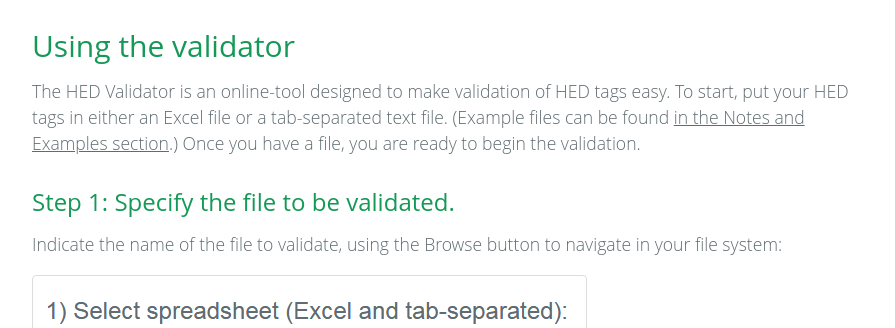
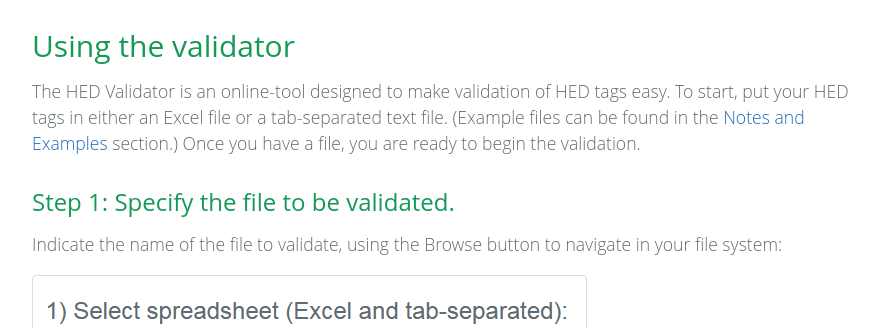
Before and after one commit to IanCa/hed-web, a Python web app: template python/webinterface/webinterface/templates/help.html in a window 1280 px wide. Shown: the part 809-1137 px from the top of the page, without its empty margins (192-1087 px from the left). Run offline with Jinja, Linux system fonts and the light colour scheme; the template is opened without the code that fills it, so the values that code supplies are empty; some libraries are stand-ins or nearby versions.

Commit message:
removed underlines in help doc

```diff
--- a/python/webinterface/webinterface/templates/help.html
+++ b/python/webinterface/webinterface/templates/help.html
@@ -25,9 +25,9 @@
     <h2 id="using_validator">Using the validator</h2>
     <p>The HED Validator is an online-tool designed to make validation of HED tags easy. To start, put your HED tags
         in
-        either an Excel file or a tab-separated text file. (Example files can be found <span
-                style="text-decoration: underline">in the Notes and Examples
-            section</span>.) Once you have a file, you are ready to begin the validation.</p>
+        either an Excel file or a tab-separated text file. (Example files can be found in the <a href="#notes_examples">Notes
+            and Examples</a>
+        section.) Once you have a file, you are ready to begin the validation.</p>
     <h3 id="specify_file">Step 1: Specify the file to be validated.</h3>
     <p>Indicate the name of the file to validate, using the Browse button to navigate in your file system:</p>
     <img src="{{ url_for('static', filename='img/specify_file.png') }}">
@@ -85,21 +85,21 @@
     <img src="{{ url_for('static', filename='img/setup_excel_spreadsheet.png') }}">
     <p>Above is an example of a functional and validated spreadsheet. Each tag follows a tiered format.</p>
     <p>Notes Column by Column:</p>
-    <p>A-<span style="text-decoration: underline">Event code</span>: These are set by the experimenter and they can
+    <p>A-Event code: These are set by the experimenter and they can
         be
         any number, letter, or combination of the two.
         (Examples: 1, A, Jump, leftclick01)</p>
-    <p>B-<span style="text-decoration: underline">Category</span>: Specifies what type of event this signifies.
+    <p>B-Category: Specifies what type of event this signifies.
         (Examples: Participant response, Experimental
         stimulus/Instruction/Rest, Miscellaneous)</p>
-    <p>C-<span style="text-decoration: underline">Label</span>: This says what it is. (Examples: Button press,
+    <p>C-Label: This says what it is. (Examples: Button press,
         Calibration pulse, or any other meaningful short
         identifier for this event.)</p>
-    <p>D-<span style="text-decoration: underline">LongName</span>: The LongName allows you to give a more detailed
+    <p>D-LongName: The LongName allows you to give a more detailed
         label
         for an event. (Example: Introduction to
         experimental procedure)</p>
-    <p>E-<span style="text-decoration: underline">Description</span>: Elaborate on what this event is. Do not use
+    <p>E-Description: Elaborate on what this event is. Do not use
         commas
         in the description since this will cause an
         error. (Example: This indicates when the participant was exposed to the stimuli.)</p>
@@ -110,7 +110,7 @@
         (A/B,C/D)~(E/F/G) ). (Examples: Action/Button press, (Attribute/Onset, Sensory presentation/Visual/Rendering
         type/Screen/Movie, Item/Film clip/Animation), (Sensory
         presentation/Auditory/Bang)~(Action/Involuntary/Fall))</p>
-    <p><span style="text-decoration: underline">Required columns are underlined.</span></p>
+    <p>Required columns are underlined.</p>
     <p>The Tags Columns can be separated into different columns as shown to better specify what the event is for,
         but a
         single column containing them works as well.</p>
@@ -121,23 +121,23 @@
         not
         line up visually, but the program only accesses the next column</p>
     <p>Notes Column by Column:</p>
-    <p><span style="text-decoration: underline">Event code</span>: These are set by the experimenter and they can be
+    <p>Event code: These are set by the experimenter and they can be
         any
         number, letter, or combination of the two.
         (Examples: 1, A, Jump, leftclick01)</p>
-    <p><span style="text-decoration: underline">Category</span>: Specifies what type of event this signifies.
+    <p>Category: Specifies what type of event this signifies.
         (Examples:
         Participant response, Experimental
         stimulus/Instruction/Rest, Miscellaneous)</p>
-    <p><span style="text-decoration: underline">Label</span>: This says what it is. (Examples: Button press,
+    <p>Label: This says what it is. (Examples: Button press,
         Calibration
         pulse, or any other meaningful short identifier
         for this event.)</p>
-    <p><span style="text-decoration: underline">LongName</span>: The LongName allows you to give a more detailed
+    <p>LongName: The LongName allows you to give a more detailed
         label
         for an event. (Example: Introduction to
         experimental procedure)</p>
-    <p><span style="text-decoration: underline">Description</span>: Elaborate on what this event is. Do not use
+    <p>Description: Elaborate on what this event is. Do not use
         commas
         or tabs in the description since this will cause
         an error. (Example: This indicates when the participant was exposed to the stimuli.)</p>
@@ -147,7 +147,7 @@
         (A/B,C/D)~(E/F/G) ). (Examples: Action/Button press, (Attribute/Onset, Sensory presentation/Visual/Rendering
         type/Screen/Movie, Item/Film clip/Animation), (Sensory
         presentation/Auditory/Bang)~(Action/Involuntary/Fall))</p>
-    <p><span style="text-decoration: underline">Required columns are underlined.</span></p>
+    <p>Required columns are underlined.</p>
     <p>The Tags Columns can be separated into different columns as shown to better specify what the event is for,
         but a
         single column containing them works as well.</p>
```
